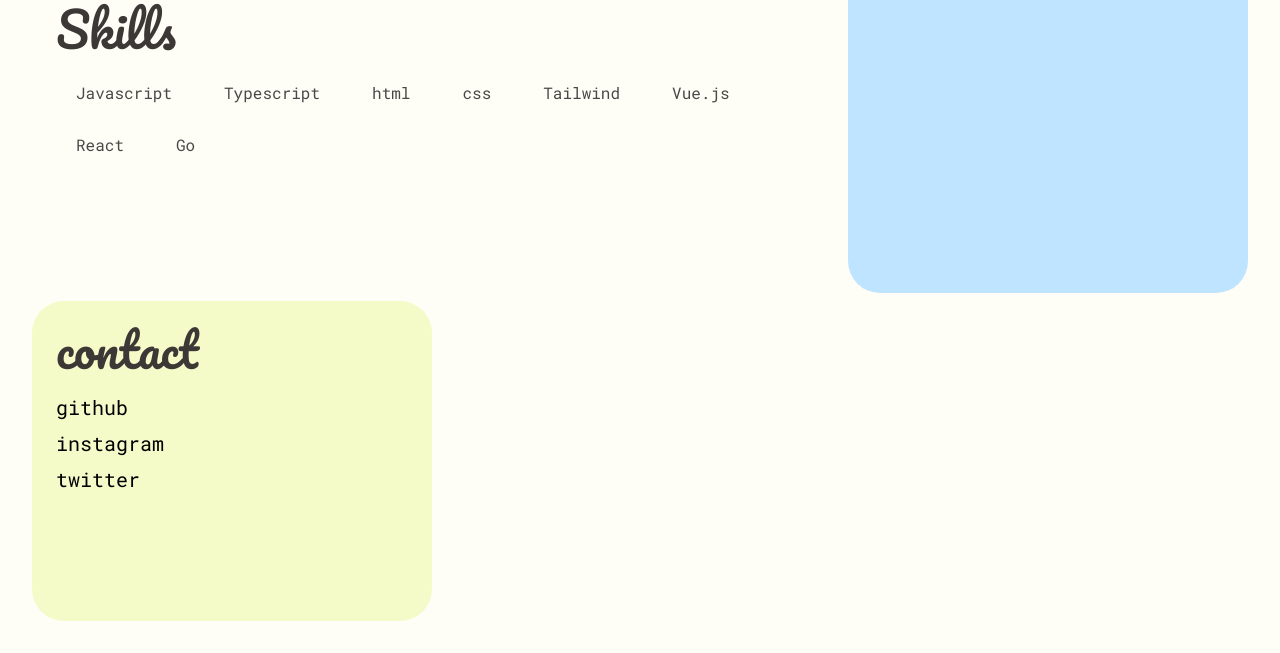
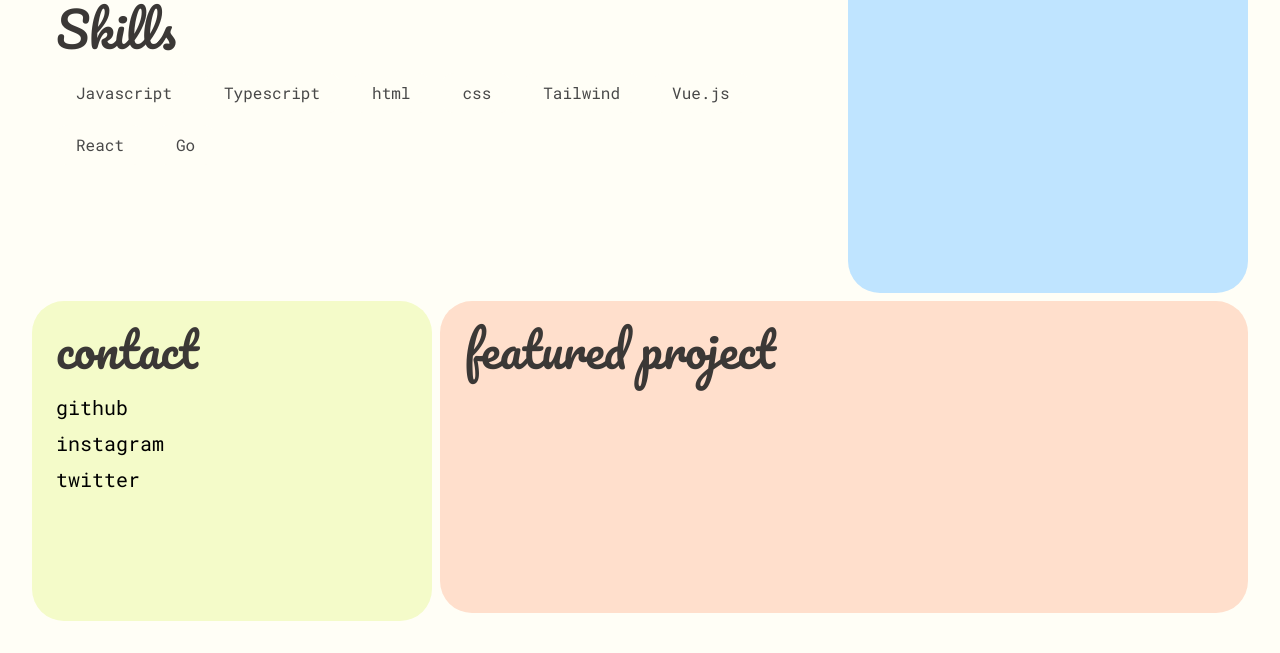
Before and after one commit to radeqq007/portfolio, an Astro site: page / in a window 1280 px wide. Shown: the part 211-864 px from the top of the page. Built offline with nearby package versions, Linux system fonts and the light colour scheme; Astro itself is replaced by a stand-in of ours.

Commit message:
feat: add project section

```diff
--- /dev/null
+++ b/src/components/Project.astro
@@ -0,0 +1,6 @@
+---
+---
+
+<div class="bg-bg-orange-light dark:bg-bg-orange-dark rounded-4xl col-start-2 col-span-2 row-span-2 p-6">
+  <h2 class="text-text-primary text-5xl font-pacifico">featured project</h2>
+</div>
--- a/src/pages/index.astro
+++ b/src/pages/index.astro
@@ -4,6 +4,7 @@ import Header from '../components/Header.astro';
 import About from '../components/About.astro'
 import Skills from '../components/Skills.astro';
 import Contact from '../components/Contact.astro';
+import Project from '../components/Project.astro';
 ---
 
 <Layout>
@@ -12,5 +13,6 @@ import Contact from '../components/Contact.astro';
 		<About />
 		<Skills />
 		<Contact />
+		<Project />
 	</main>
 </Layout>
```
